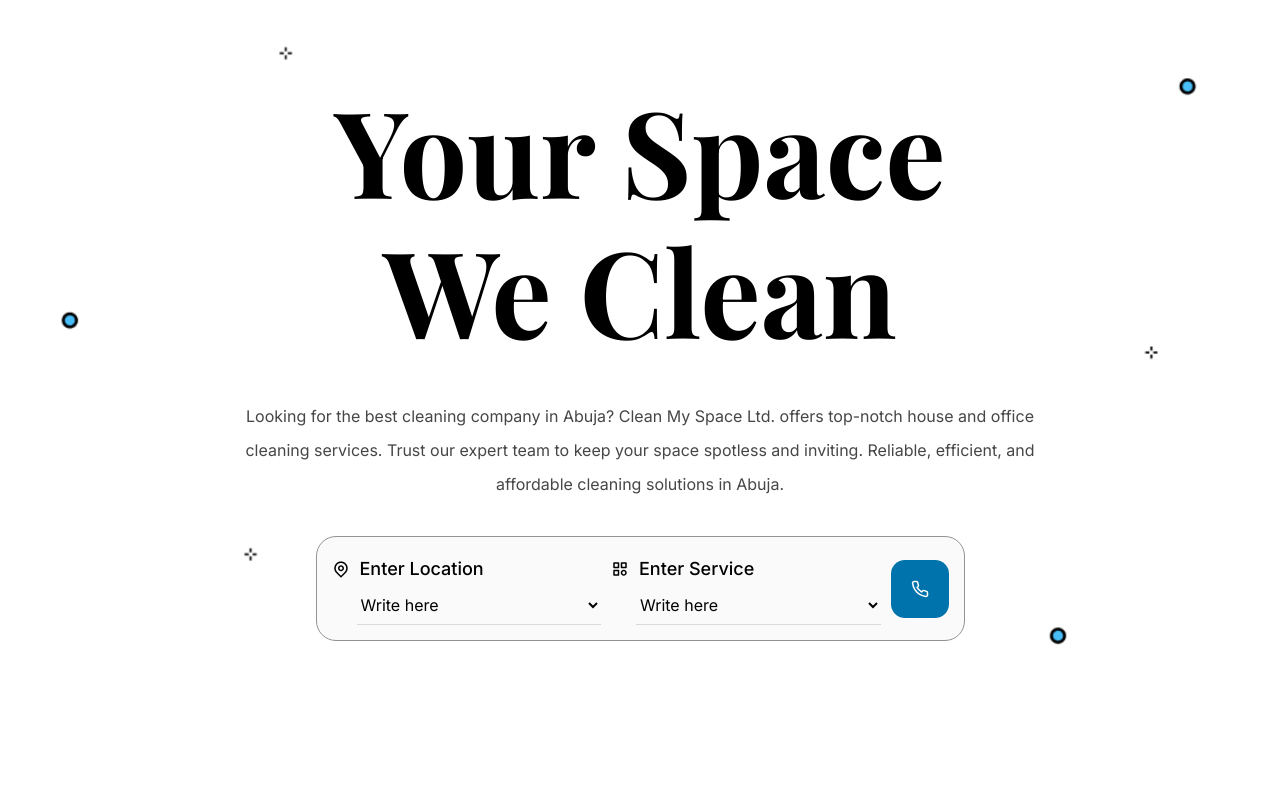
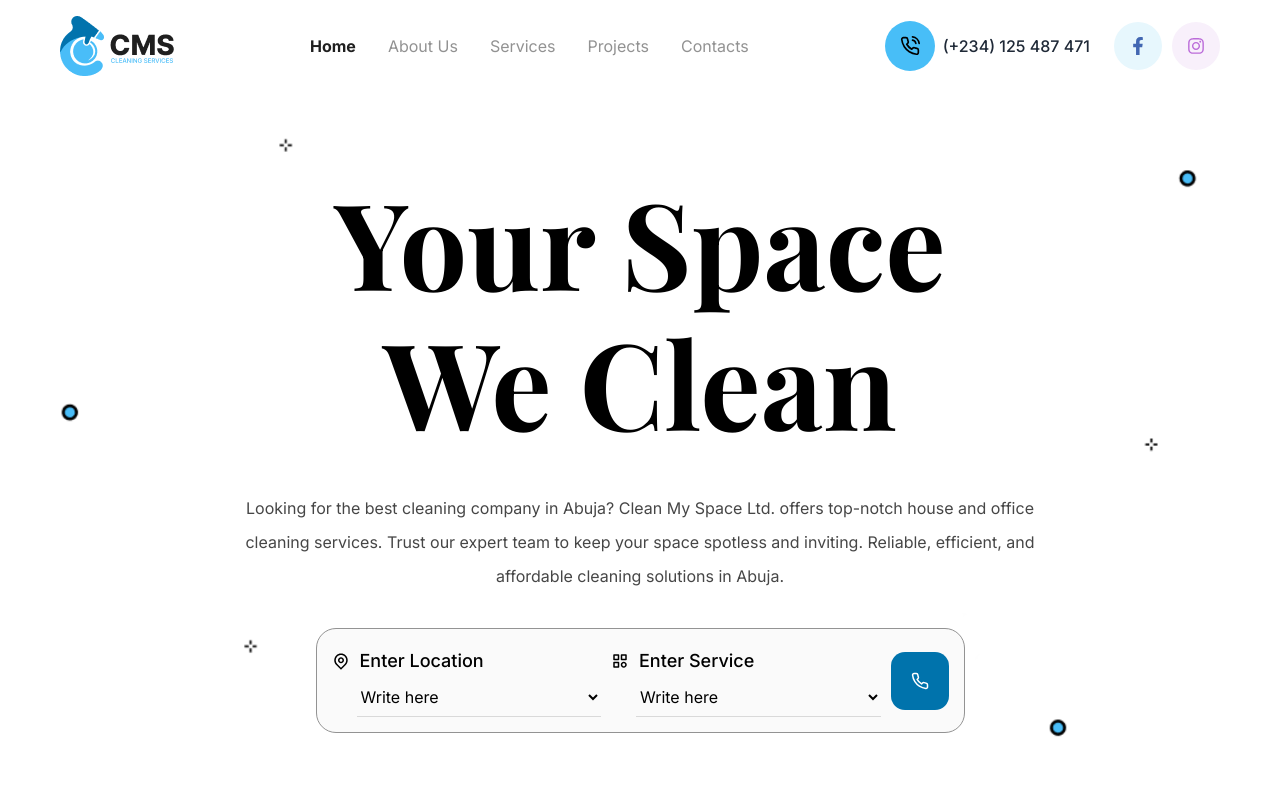
Before and after one commit to sabbir53rahman/Cleaning_services, a React (Vite) app: page / in a window 1280 px wide. Shown: the top 800 px of the page. Built offline with nearby package versions, Linux system fonts and the light colour scheme.

Commit message:
just create the header

```diff
--- /dev/null
+++ b/src/components/Header/Header.jsx
@@ -0,0 +1,60 @@
+import React from "react";
+import { Link, NavLink } from "react-router-dom";
+import { FaFacebookF, FaInstagram } from "react-icons/fa";
+import Logo from '../../assets/Logo.png'
+import { FiPhoneCall } from "react-icons/fi";
+
+function Header() {
+  return (
+    <header className="w-full bg-white shadow-md py-4">
+      <div className="my_container flex items-center justify-between">
+        {/* Logo */}
+        <img src={Logo} alt="" />
+
+        {/* Navigation Links */}
+        <nav className="hidden md:flex gap-8">
+          {[
+            { to: "/", label: "Home" },
+            { to: "/about", label: "About Us" },
+            { to: "/services", label: "Services" },
+            { to: "/projects", label: "Projects" },
+            { to: "/contacts", label: "Contacts" },
+          ].map((link) => (
+            <NavLink
+              key={link.to}
+              to={link.to}
+              className={({ isActive }) =>
+                `text-[16px] leading-[24px] ${
+                  isActive ? "text-[#1F1F1F] font-bold" : "text-[#929292]"
+                } hover:text-[#1F1F1F]`
+              }
+            >
+              {link.label}
+            </NavLink>
+          ))}
+        </nav>
+
+        {/* Phone and Social Icons */}
+        <div className="flex items-center gap-6">
+          <div className="flex items-center gap-2 text-gray-800">
+            <div className="p-[15px] bg-[#48BEF7] rounded-[50px]">
+          <FiPhoneCall className="text-xl text-black " />
+            </div>
+
+            <span className="font-medium text-[16px]">(+234) 125 487 471</span>
+          </div>
+          <div className="flex items-center justify-center gap-[10px]">
+          <div className="w-[48px] h-[48px] rounded-full bg-[#E7F7FD] flex items-center justify-center">
+            <FaFacebookF className="text-[#4267B2] text-[18px]" />
+          </div>
+          <div className="w-[48px] h-[48px] rounded-full bg-[#F8F0FB] flex items-center justify-center">
+            <FaInstagram className="text-[#BB6BD9] text-[18px]" />
+          </div>
+        </div>
+        </div>
+      </div>
+    </header>
+  );
+}
+
+export default Header;
--- a/src/components/Layout/Layout.jsx
+++ b/src/components/Layout/Layout.jsx
@@ -1,14 +1,16 @@
-import React from 'react'
-import Footer from '../Footer/Footer'
-import { Outlet } from 'react-router-dom'
+import React from "react";
+import Footer from "../Footer/Footer";
+import { Outlet } from "react-router-dom";
+import Header from "../Header/Header";
 
 function Layout() {
   return (
     <div>
-        <Outlet/>
-        <Footer/>
+      <Header />
+      <Outlet />
+      <Footer />
     </div>
-  )
+  );
 }
 
-export default Layout
+export default Layout;
```
